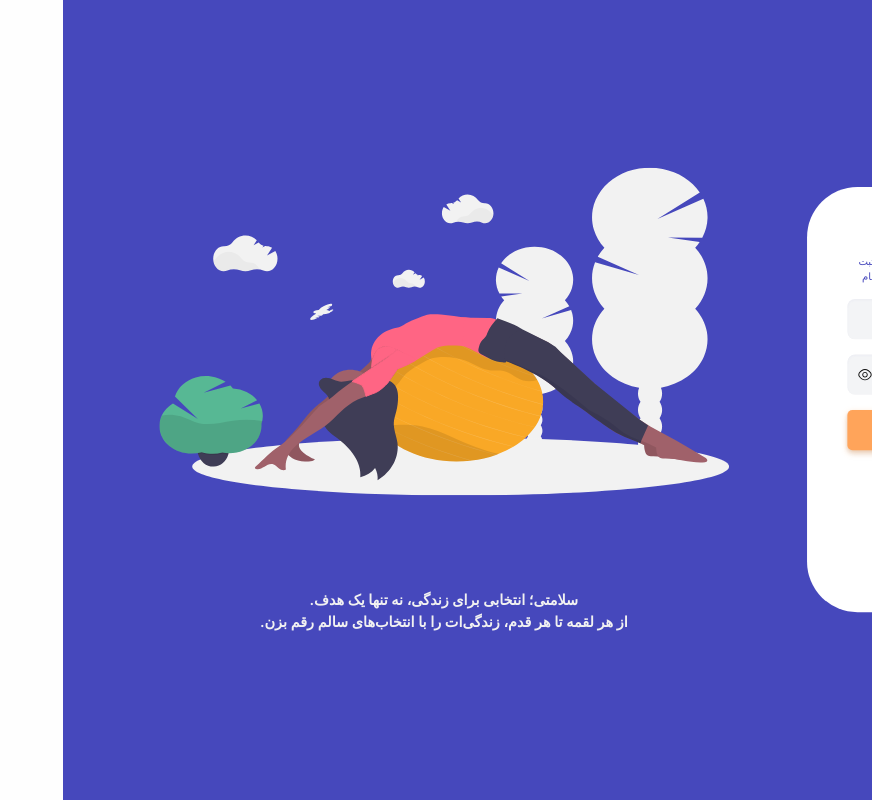
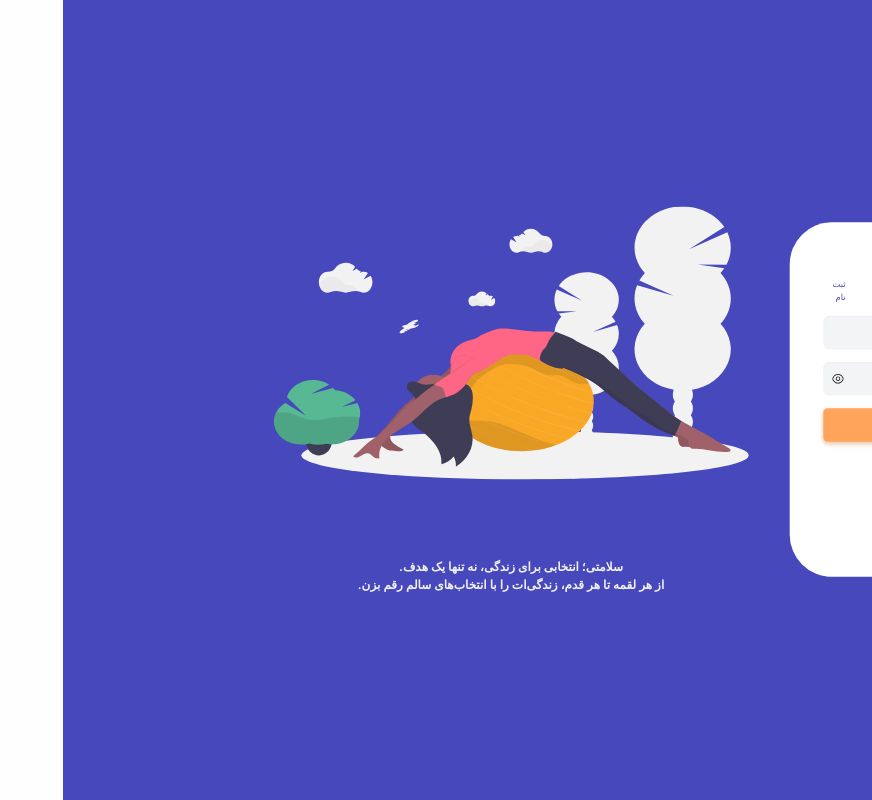
Before and after one commit to zahrabakhshandeh/Healthcare-Monitoring-Diet, a Next.js app: page /register/login in a window 1280 px wide. Shown: the whole page, without its empty margins (408-1280 px from the left). Built offline with nearby package versions, Linux system fonts and the light colour scheme.

Commit message:
Add Responsiveness. Add Responsiveness for largeLaptops.

```diff
--- a/src/app/register/login/page.tsx
+++ b/src/app/register/login/page.tsx
@@ -8,11 +8,11 @@ const Login = () => {
     <section className="flex flex-row xl:justify-end xl:items-center md:bg-[var(--hr-gray)] md:justify-end sm:justify-center sm:items-center">
       <BlueBackground />
 
-      <div className="grid justify-center items-center sm:grid xl:grid-cols-2 z-10 xl:absolute md:absolute sm:space-x-16 lg:max-lg:space-x-28 md:grid-cols-2 sm:grid-cols-1 md:justify-center md:items-center md:scale-90 xl:max-xl:scale-100 xl:max-xl:space-x-28
+      <div className="grid justify-center items-center sm:grid xl:grid-cols-2 z-10 xl:absolute md:absolute sm:space-x-16 md:space-x-32 lg:max-lg:space-x-24 md:grid-cols-2 sm:grid-cols-1 md:justify-center md:items-center md:scale-90 xl:max-xl:scale-100 xl:max-xl:space-x-20 2xl:space-x-64 2xl:scale-100 xl:scale-75
       ">
           <LoginBox/>
 
-        <div className=" justify-center items-center xl:flex hidden md:justify-center md:flex-col lg:items-center xl:scale-100 md:inline-block md:max-md:scale-50 hidden md:scale-75 xl:max-xl:scale-100 ">
+        <div className=" justify-center items-center xl:flex  md:justify-center md:flex-col lg:items-center md:inline-block md:max-md:scale-50 hidden md:scale-75 xl:max-xl:scale-100 2xl:max-2xl:scale-150  xl:scale-100">
           <LoginArt/>
           <div className="md:pt-10 flex flex-col items-center">
             <span className="xl:pt-16 text-[var(--hr-gray)] font-semibold xl:text-base">سلامتی؛ انتخابی برای زندگی، نه تنها یک هدف.</span>
--- a/src/components/LoginComponents/LoginBox/index.tsx
+++ b/src/components/LoginComponents/LoginBox/index.tsx
@@ -5,14 +5,15 @@ import styles from "./styles.module.css"
 
 const LoginBox = () => {
     return(
-        <div className={`${styles.loginbox} xl:m-7 sm:m-1 sm:scale-150 md:scale-105 sm:max-sm:scale-150`}>
+        <div className={`${styles.loginbox} xl:m-7 sm:m-1 sm:scale-150 sm:max-sm:scale-150 md:scale-75 xl:scale-100`}>
             <h3 className="text-base font-semibold">ورود | ثبت نام</h3>
-            <div className="flex md:gap-40 gap-8">
-                <span className="sm:text-base text-xs">لطفا نام کاربری و رمز عبور خود را وارد کنید</span>
+
+            <div className="flex lg:gap-40 sm:max-md:gap-10 gap-2">
+                <p className="sm:text-base text-xs">لطفا نام کاربری و رمز عبور خود را وارد کنید</p>
                 <Link className="text-[var(--link-blue)] sm:text-base text-xs" href="/register/signup"> ثبت نام </Link>
             </div>
             <FormLogin />
-            <Link href="" className="text-[var(--link-blue)] text-xs sm:text-lg md:text-lg sm:text-sm">رمز عبورتون رو فراموش کردید؟</Link>
+            <Link href="" className="text-[var(--link-blue)] text-xs md:text-lg sm:text-sm">رمز عبورتون رو فراموش کردید؟</Link>
             <div className="flex flex-row gap-1 justify-center items-center">
                 <hr className="border-[var(--hr-gray)] w-30"></hr>
                 <p className="font-semibold lg:text-xl sm:text-lg text-xs">ورود با</p>
--- a/src/components/LoginComponents/LoginBox/styles.module.css
+++ b/src/components/LoginComponents/LoginBox/styles.module.css
@@ -44,5 +44,17 @@
         gap: 1.5rem;
         transform: scale(1.2);
     }
+}
 
+@media screen and (min-width:1920px ) {
+    .loginbox{
+        display: flex;
+        flex-direction: column;
+        max-width: 40.62rem;
+        background: #FFFF;
+        border-radius: 5rem;
+        padding: 3.6rem 4rem ;
+        gap: 1.5rem;
+        transform: scale(.8);
+    }
 }
--- a/src/components/LoginComponents/LoginPageBackground/styles.module.css
+++ b/src/components/LoginComponents/LoginPageBackground/styles.module.css
@@ -6,7 +6,3 @@
     background-color: #4648BC;
     border-radius: 0 50px 50px 0;
 }
-
-@media and screen (max-width:850px){
-    display:hidden;
-}
```
Also changed, not shown: 1 other file (tests, documents, lock files or other folders).
